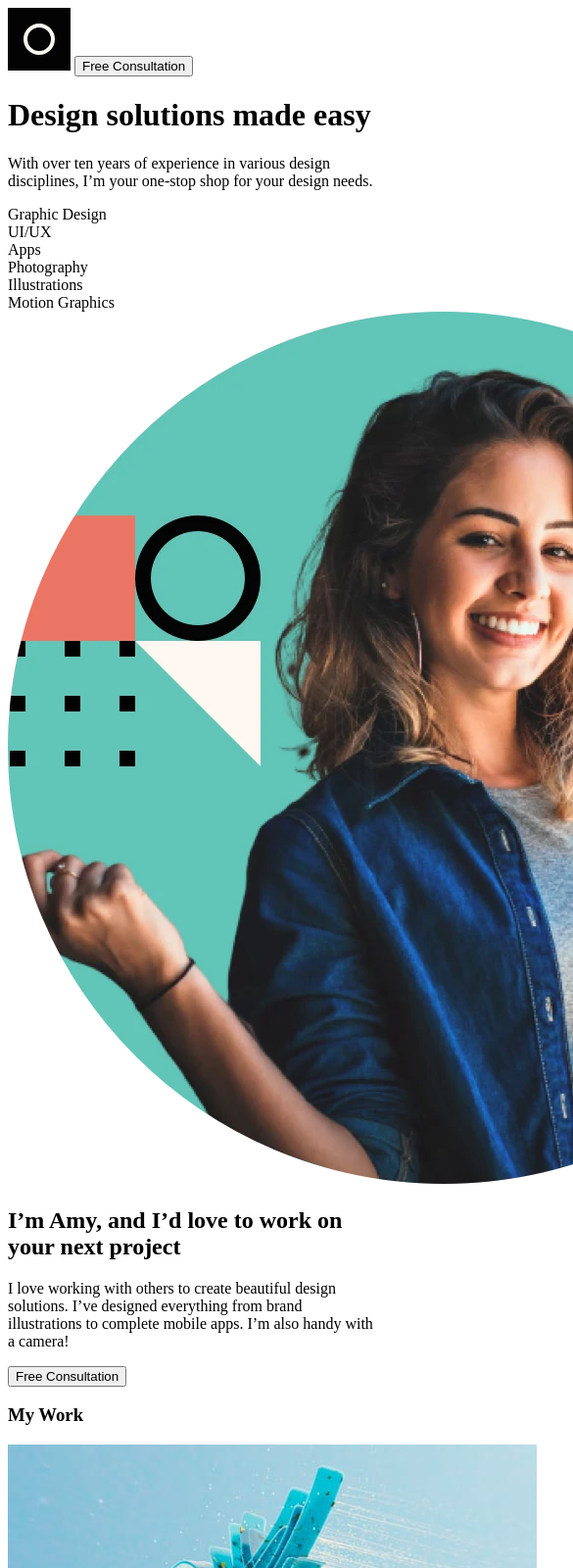
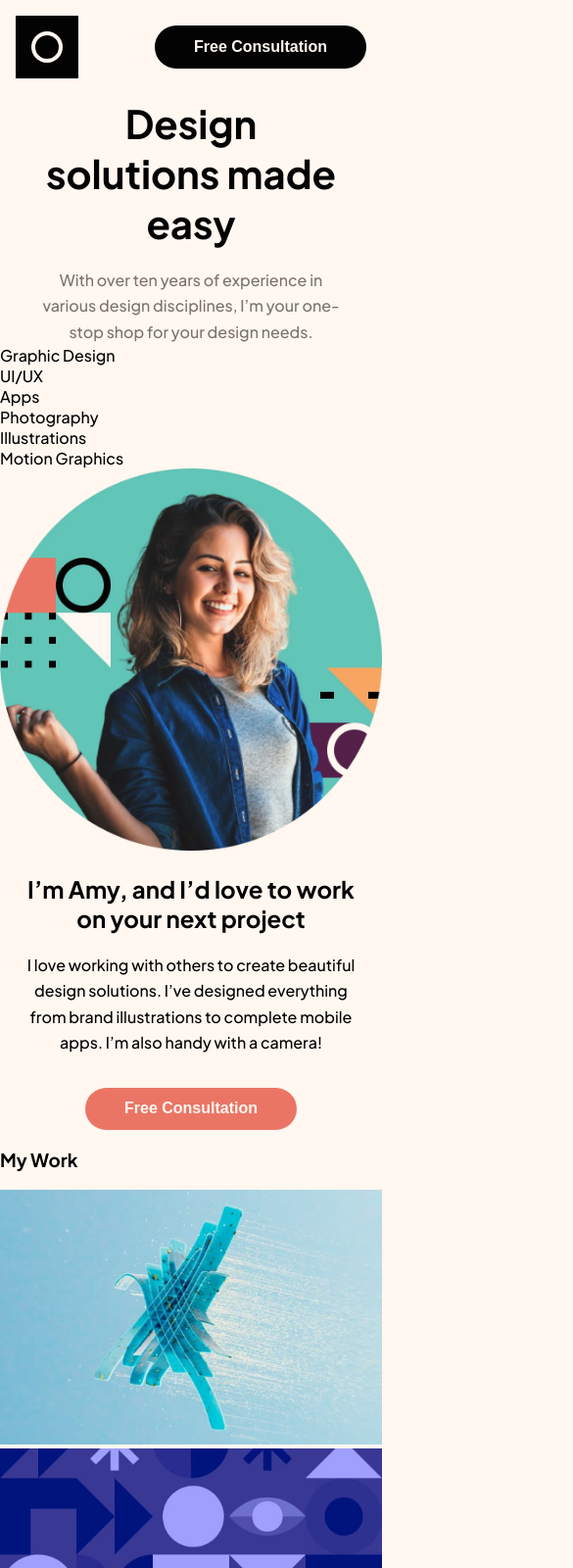
Before and after one commit to nmrabet/design-portfolio, a plain HTML site: page index.html in a window 390 px wide. Shown: the top 1600 px of the page at 98% size, 585 px wide, since content can reach past the window. Drawn offline with Linux system fonts and the light colour scheme.

Commit message:
feat: mobile view

```diff
--- a/index.html
+++ b/index.html
@@ -3,6 +3,12 @@
   <head>
     <meta charset="UTF-8" />
     <meta name="viewport" content="width=device-width, initial-scale=1.0" />
+    <link rel="preconnect" href="https://fonts.googleapis.com" />
+    <link rel="preconnect" href="https://fonts.gstatic.com" crossorigin />
+    <link
+      href="https://fonts.googleapis.com/css2?family=Plus+Jakarta+Sans:wght@500;700&display=swap"
+      rel="stylesheet"
+    />
     <link rel="stylesheet" href="style.css" />
     <link
       rel="icon"
@@ -10,59 +16,70 @@
       sizes="32x32"
       href="./assets/favicon-32x32.png"
     />
-
     <title>Frontend Mentor | Single-page design portfolio</title>
   </head>
   <body>
+    <header>
+      <nav>
         <img src="./assets/logo.svg" alt="" />
-    <button class="btn">Free Consultation</button>
+        <button class="btn black">Free Consultation</button>
+      </nav>
 
-    <h1>Design solutions made easy</h1>
+      <h1 class="title">Design solutions made easy</h1>
+      <p>
+        With over ten years of experience in various design disciplines, I’m
+        your one-stop shop for your design needs.
+      </p>
+    </header>
 
-    <p>
-      With over ten years of experience in various design disciplines, I’m your
-      one-stop shop for your design needs.
-    </p>
-
+    <dev class="hero">
       <div class="design-container">Graphic Design</div>
       <div class="design-container">UI/UX</div>
       <div class="design-container">Apps</div>
       <div class="design-container">Photography</div>
       <div class="design-container">Illustrations</div>
       <div class="design-container">Motion Graphics</div>
+    </dev>
 
-    <img src="./assets/image-amy.webp" alt="" />
-
+    <div class="presentation-container">
+      <img src="./assets/image-amy.webp" alt="" class="picture"/>
+      <div class="presentation">
         <h2>I’m Amy, and I’d love to work on your next project</h2>
-
         <p>
           I love working with others to create beautiful design solutions. I’ve
-      designed everything from brand illustrations to complete mobile apps. I’m
-      also handy with a camera!
+          designed everything from brand illustrations to complete mobile apps.
+          I’m also handy with a camera!
         </p>
-
-    <button class="btn">Free Consultation</button>
+        <button class="btn orange">Free Consultation</button>
+      </div>
+    </div>
 
     <h3>My Work</h3>
 
-    <img src="./assets/image-slide-1.jpg" alt="" />
-    <img src="./assets/image-slide-2.jpg" alt="" />
-    <img src="./assets/image-slide-3.jpg" alt="" />
-    <img src="./assets/image-slide-4.jpg" alt="" />
-    <img src="./assets/image-slide-5.jpg" alt="" />
+    <img src="./assets/image-slide-1.jpg" alt="" class="slide"/>
+    <img src="./assets/image-slide-2.jpg" alt="" class="slide"/>
+    <img src="./assets/image-slide-3.jpg" alt="" class="slide"/>
+    <img src="./assets/image-slide-4.jpg" alt="" class="slide"/>
+    <img src="./assets/image-slide-5.jpg" alt="" class="slide"/>
 
+    <img src="./assets/icon-arrow-left.svg" alt="" class="arrow"/>
+    <img src="./assets/icon-arrow-right.svg" alt="" class="arrow"/>
+
+    <div class="contact">
+      <div class="wrapper">
         <h3>Book a call with me</h3>
-
         <p>
-      I’d love to have a chat to see how I can help you. The best first step is
-      for us to discuss your project during a free consultation. Then we can
-      move forward from there.
+          I’d love to have a chat to see how I can help you. The best first step
+          is for us to discuss your project during a free consultation. Then we
+          can move forward from there.
         </p>
-
-    <button class="btn">Free Consultation</button>
+      </div>
+      <button class="btn orange">Free Consultation</button>
+    </div>
 
     <footer>
-      <button class="btn">Free Consultation</button>
+      <img src="./assets/logo.svg" alt="">
+      <button class="btn black">Free Consultation</button>
     </footer>
 
     <script src="./index.js"></script>
--- a/style.css
+++ b/style.css
@@ -0,0 +1,84 @@
+:root {
+  --color1: #eb7565;
+  --color2: #61c4b7;
+  --color3: #552049;
+  --color4: #7a746e;
+  --color5: #030303;
+  --color6: #fff7f0;
+}
+
+*,
+*::before,
+*::after {
+  box-sizing: border-box;
+}
+
+body {
+  font-family: "Plus Jakarta Sans", sans-serif;
+  margin: 0;
+  padding: 0;
+  background-color: var(--color6);
+}
+
+.btn {
+  border-radius: 50px;
+  border: none;
+  color: var(--color6);
+  padding: 0.8em 2.5em;
+  font-weight: bolder;
+  font-size: 1rem;
+  cursor: pointer;
+}
+
+.black {
+    background-color: var(--color5);
+}
+
+.orange {
+    background-color: var(--color1);
+    margin-top: 1em;
+}
+
+nav, footer {
+  display: flex;
+  flex-direction: row;
+  justify-content: space-between;
+  align-items: center;
+  margin: 1em;
+}
+
+.title {
+  font-size: 2.50rem;
+  text-align: center;
+  color: var(--color5);
+  margin: 0.5em 1em;
+}
+
+header p {
+  text-align: center;
+  line-height: 1.65;
+  color: var(--color4);
+  margin: 0 2em;
+}
+
+.picture, .slide {
+    width: 100%;
+}
+
+.presentation {
+    text-align: center;
+    margin: 0 1em;
+}
+
+.presentation p {
+    line-height: 1.65;
+}
+
+.contact {
+    background-color: var(--color5);
+    margin: 3em 1em;
+    border-radius: 10px;
+    color: var(--color6);
+    padding: 3em 2em;
+    text-align: center;
+}
```
Lines whose indentation alone changed are shown as unchanged.
